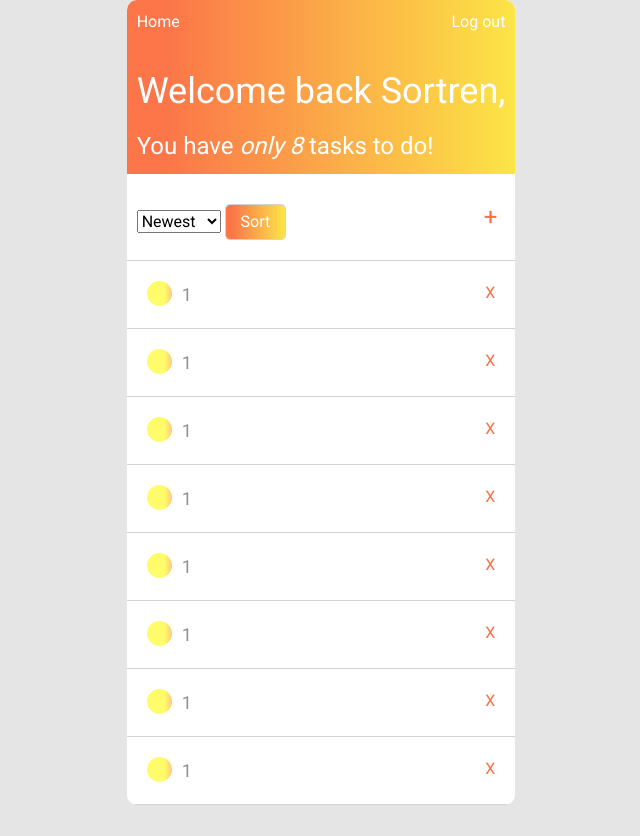
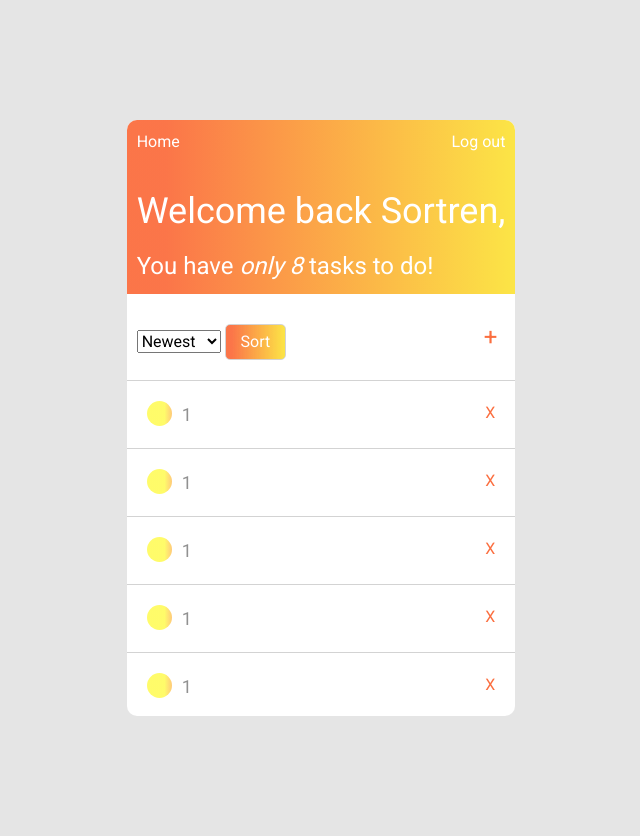
Before and after one commit to Sortren/Django-Tasker, a Django app: page / in a window 1280 px wide. Shown: the whole page, without its empty margins (319-959 px from the left). Before the commit the page ends 805 px from the top, so only its background shows below. Run offline with Django 3.2, Linux system fonts and the light colour scheme; a user stored in the database is signed in; data comes from the database, SQL or seed files in the repository; both versions use the stored data as it was after the commit; some libraries are stand-ins or nearby versions.

Commit message:
add overflow to task's list, add separeted css classes for dot's colors

```diff
--- a/tasker/to_do/static/to_do/home.css
+++ b/tasker/to_do/static/to_do/home.css
@@ -14,18 +14,21 @@ body {
 
 main {
   display: flex;
-  min-height: 100vh;
+  min-height: calc(100vh - 200px);
   justify-content: center;
-  align-items: center;
+  position: relative;
+  top: 15vh;
 }
 
 .app {
   display: flex;
   flex-direction: column;
   min-width: 30%;
+  height: fit-content;
   border-radius: 10px;
   background-color: white;
   overflow: hidden;
+  margin-bottom: 15vh;
 }
 
 .top-bar {
@@ -130,10 +133,15 @@ main {
 /* -------------------------------------- */
 /* -------------TASK LIST---------------- */
 /* -------------------------------------- */
+.overflow {
+  overflow-y: scroll;
+}
+
 .struct {
   border-top: 1px solid lightgrey;
   display: flex;
   gap: 41px;
+  max-height: 42vh;
 }
 
 .tasks-container {
@@ -163,12 +171,6 @@ main {
   text-decoration: none;
 }
 
-.dot {
-  height: 25px;
-  width: 25px;
-  border-radius: 50%;
-}
-
 .delete-task,
 .delete-task:hover {
   color: rgb(251, 110, 63);
@@ -178,6 +180,48 @@ main {
     rgba(252, 229, 70, 1) 100%
   );
 }
+
+/* -------------------------------------- */
+/* -------------TASK'S DOTS------------ */
+/* -------------------------------------- */
+
+.dot {
+  height: 25px;
+  width: 25px;
+  border-radius: 50%;
+}
+
+.grey {
+  background-color: #bbb;
+}
+
+.yellow {
+  background: rgb(255, 251, 95);
+  background: linear-gradient(
+    90deg,
+    rgba(255, 251, 95, 0.9332107843137255) 70%,
+    rgba(255, 197, 110, 0.9192051820728291) 100%
+  );
+}
+
+.green {
+  background: rgb(42, 233, 54);
+  background: linear-gradient(
+    90deg,
+    rgba(42, 233, 54, 0.9332107843137255) 70%,
+    rgba(110, 255, 253, 0.9192051820728291) 100%
+  );
+}
+
+.red {
+  background: rgb(255, 29, 29);
+  background: linear-gradient(
+    90deg,
+    rgba(255, 29, 29, 0.9332107843137255) 70%,
+    rgba(255, 197, 110, 0.9192051820728291) 100%
+  );
+}
+
 /* -------------------------------------- */
 /* -------------FORM ADD-TASK------------ */
 /* -------------------------------------- */
--- a/tasker/to_do/templates/to_do/add_task.html
+++ b/tasker/to_do/templates/to_do/add_task.html
@@ -1,6 +1,7 @@
 {%extends "to_do/base_home.html"%}
 
 {% block add_task%}
+  <div class = "tasks-container">
   <form method="POST" class="add-task-form">
     {% csrf_token %}
 
@@ -49,4 +50,5 @@
 
 
   </form>
+</div>
 {% endblock add_task%}
--- a/tasker/to_do/templates/to_do/base_home.html
+++ b/tasker/to_do/templates/to_do/base_home.html
@@ -40,7 +40,6 @@
             </div>
 
             <div class = "struct">
-                <div class = "tasks-container">
                 {% block tasks %}
                 {% endblock tasks %}
 
@@ -54,7 +53,6 @@
                 {% endblock delete_task %}
             </div>
         </div>
-        </div>
     </main>
 
     <!-- Optional JavaScript -->
--- a/tasker/to_do/templates/to_do/delete_task.html
+++ b/tasker/to_do/templates/to_do/delete_task.html
@@ -1,6 +1,7 @@
 {%extends "to_do/base_home.html"%}
 
 {% block delete_task %}
+<div class = "tasks-container">
     <form method="POST" class="delete-task-form">
         {% csrf_token %}
 
@@ -10,4 +11,5 @@
 
         <button type="submit" class="btn btn-danger">DELETE</button>
     </form>
+</div>
 {% endblock delete_task %}
--- a/tasker/to_do/templates/to_do/home.html
+++ b/tasker/to_do/templates/to_do/home.html
@@ -38,29 +38,24 @@
 
 
 {%block tasks%}
+<div class = "tasks-container overflow">
   {% for task in tasks %}
     <div class="task">
       <div class="content">
         <!-- PRIORITY IN DATA BASE IS REPRESENTED BY 1 - 2 - 3  -->
 
         {% if task.finished %}
-          <span class="dot" style="background-color: #bbb"></span>
+          <span class="dot grey"></span>
           <a href="{% url 'update-task' task.id %}" class="task-title"><s>{{ task.title }}</s></a>
 
         {% elif task.priority == 1 %}
-        <span class="dot" style="
-          background: rgb(255,251,95);
-          background: linear-gradient(90deg, rgba(255,251,95,0.9332107843137255) 70%, rgba(255,197,110,0.9192051820728291) 100%);"></span>
+        <span class="dot yellow"></span>
 
         {% elif task.priority == 2 %}
-          <span class="dot" style="
-          background: rgb(42,233,54);
-          background: linear-gradient(90deg, rgba(42,233,54,0.9332107843137255) 70%, rgba(110,255,253,0.9192051820728291) 100%);"></span>
+          <span class="dot green"></span>
 
         {% elif task.priority == 3 %}
-          <span class="dot" style="
-          background: rgb(255,29,29);
-          background: linear-gradient(90deg, rgba(255,29,29,0.9332107843137255) 70%, rgba(255,197,110,0.9192051820728291) 100%);"></span>
+          <span class="dot red"></span>
         {% endif %}
 
         {% if not task.finished %}
@@ -73,4 +68,5 @@
 
     </div>
   {%endfor%}
+</div>
 {%endblock tasks%}
--- a/tasker/users/templates/users/profile.html
+++ b/tasker/users/templates/users/profile.html
@@ -1,7 +1,9 @@
 {% extends "to_do/base_home.html" %}
 
 {% block profile%}
+<div class = "tasks-container">
     <!-- temporary, without a good look! -->
     <h1>{{ user.username }}</h1>
     <h2>Work in progress...</h2>
+</div>
 {% endblock profile%}
```
Also changed, not shown: tasker/db.sqlite3. Lines whose indentation alone changed are shown as unchanged.
